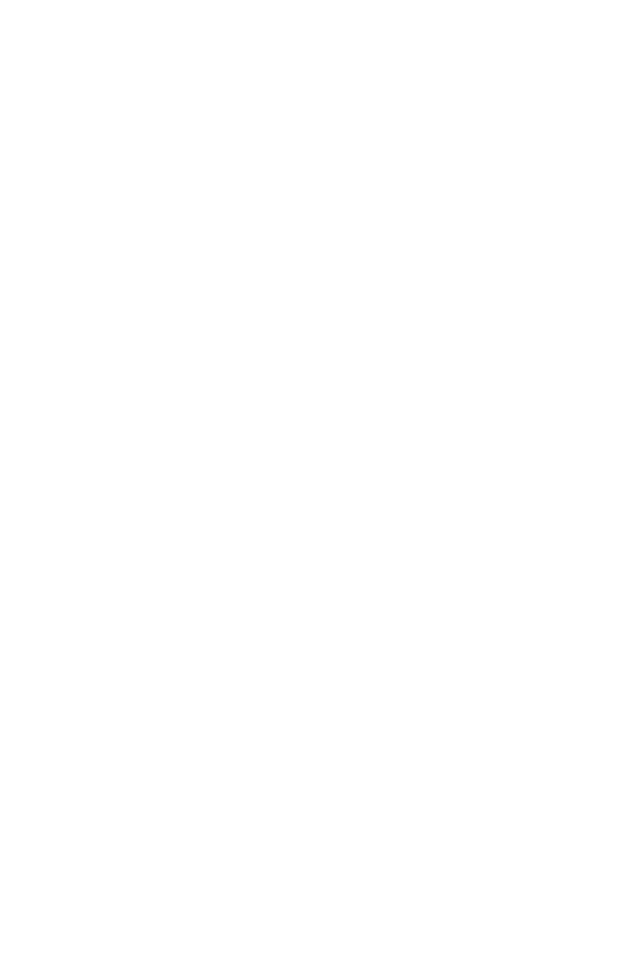
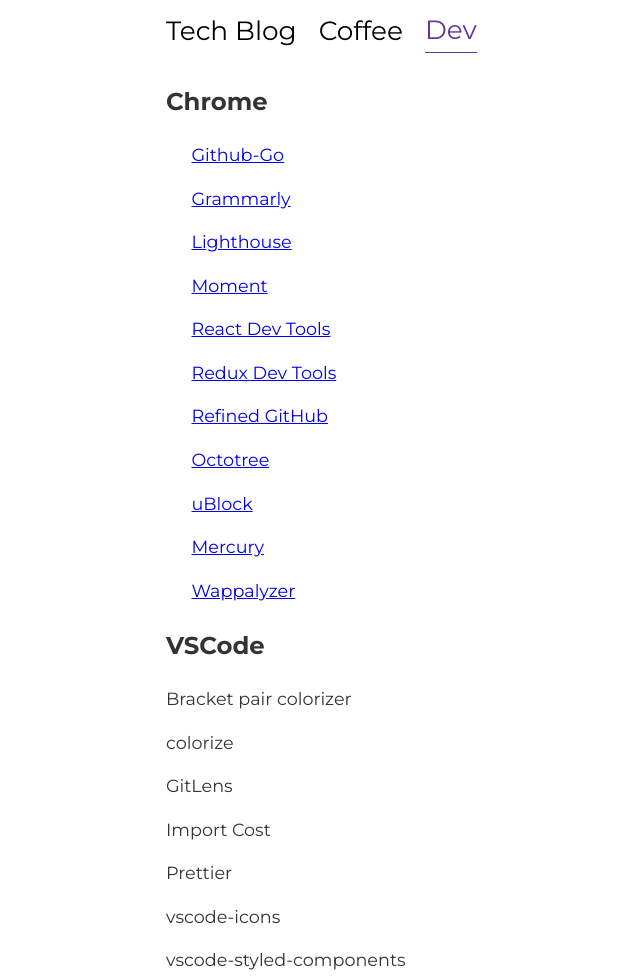
Before and after one commit to cpvdeveloper/crispyvibes.co.uk, a Gatsby site: page /dev-setup in a window 1280 px wide. Before the commit this address had no page. Shown: the whole page, without its empty margins (122-762 px from the left). Before the commit the page ends 800 px from the top, so only its background shows below. Built offline with nearby package versions, Linux system fonts and the light colour scheme; Gatsby itself is replaced by a stand-in of ours.

Commit message:
Replace code page with dev setup page

```diff
--- /dev/null
+++ b/src/components/ExtensionListItem/ExtensionListItem.js
@@ -0,0 +1,12 @@
+import React from 'react'
+import css from './ExtensionListItem.module.css'
+
+const ExtensionListItem = ({ name, url }) => (
+  <li className={css.item}>
+    <a href={url} target="_blank" rel="noreferrer noopener">
+      {name}
+    </a>
+  </li>
+)
+
+export { ExtensionListItem }
--- /dev/null
+++ b/src/components/ExtensionListItem/ExtensionListItem.module.css
@@ -0,0 +1,3 @@
+.item {
+  list-style: none;
+}
--- /dev/null
+++ b/src/components/ExtensionListItem/index.js
@@ -0,0 +1,2 @@
+import { ExtensionListItem } from './ExtensionListItem'
+export default ExtensionListItem
--- a/src/components/Header/Header.js
+++ b/src/components/Header/Header.js
@@ -6,6 +6,7 @@ import css from './Header.module.css'
 const navItems = [
   { title: 'Tech Blog', pathname: '/tech-blog' },
   { title: 'Coffee', pathname: '/coffee' },
+  { title: 'Dev', pathname: '/dev-setup' },
 ]
 
 const Header = ({ location }) => {
--- /dev/null
+++ b/src/pages/dev-setup.js
@@ -0,0 +1,69 @@
+import React from 'react'
+import Layout from '../components/Layout'
+import SEO from '../components/SEO'
+import ExtensionListItem from '../components/ExtensionListItem'
+
+const DevSetup = ({ location }) => (
+  <Layout location={location}>
+    <SEO title="Chrome extensions and dotfiles" />
+    <div>
+      <h3>Chrome</h3>
+      <ul>
+        <ExtensionListItem
+          name="Github-Go"
+          url="https://chrome.google.com/webstore/detail/githubgo/paojlcepodlafkpoecligghmbhjcmdhk?hl=en"
+        />
+        <ExtensionListItem
+          name="Grammarly"
+          url="https://chrome.google.com/webstore/detail/grammarly-for-chrome/kbfnbcaeplbcioakkpcpgfkobkghlhen?hl=en"
+        />
+        <ExtensionListItem
+          name="Lighthouse"
+          url="https://chrome.google.com/webstore/detail/lighthouse/blipmdconlkpinefehnmjammfjpmpbjk?hl=en"
+        />
+        <ExtensionListItem
+          name="Moment"
+          url="https://chrome.google.com/webstore/detail/momentum/laookkfknpbbblfpciffpaejjkokdgca?hl=en"
+        />
+        <ExtensionListItem
+          name="React Dev Tools"
+          url="https://chrome.google.com/webstore/detail/react-developer-tools/fmkadmapgofadopljbjfkapdkoienihi?hl=en"
+        />
+        <ExtensionListItem
+          name="Redux Dev Tools"
+          url="https://chrome.google.com/webstore/detail/redux-devtools/lmhkpmbekcpmknklioeibfkpmmfibljd?hl=en"
+        />
+        <ExtensionListItem
+          name="Refined GitHub"
+          url="https://chrome.google.com/webstore/detail/refined-github/hlepfoohegkhhmjieoechaddaejaokhf?hl=en"
+        />
+        <ExtensionListItem
+          name="Octotree"
+          url="https://chrome.google.com/webstore/detail/octotree/bkhaagjahfmjljalopjnoealnfndnagc?hl=en"
+        />
+        <ExtensionListItem
+          name="uBlock"
+          url="https://chrome.google.com/webstore/detail/ublock-origin/cjpalhdlnbpafiamejdnhcphjbkeiagm?hl=en"
+        />
+        <ExtensionListItem
+          name="Mercury"
+          url="https://chrome.google.com/webstore/detail/mercury/jecgkhhikedmghacamdomkngdfdodbcb?hl=en"
+        />
+        <ExtensionListItem
+          name="Wappalyzer"
+          url="https://chrome.google.com/webstore/detail/wappalyzer/gppongmhjkpfnbhagpmjfkannfbllamg?hl=en"
+        />
+      </ul>
+    </div>
+    <h3>VSCode</h3>
+    <ExtensionListItem name="Bracket pair colorizer" />
+    <ExtensionListItem name="colorize" />
+    <ExtensionListItem name="GitLens" />
+    <ExtensionListItem name="Import Cost" />
+    <ExtensionListItem name="Prettier" />
+    <ExtensionListItem name="vscode-icons" />
+    <ExtensionListItem name="vscode-styled-components" />
+  </Layout>
+)
+
+export default DevSetup
```
Also changed, not shown: src/pages/code.js (deleted, +0 -33 lines).
